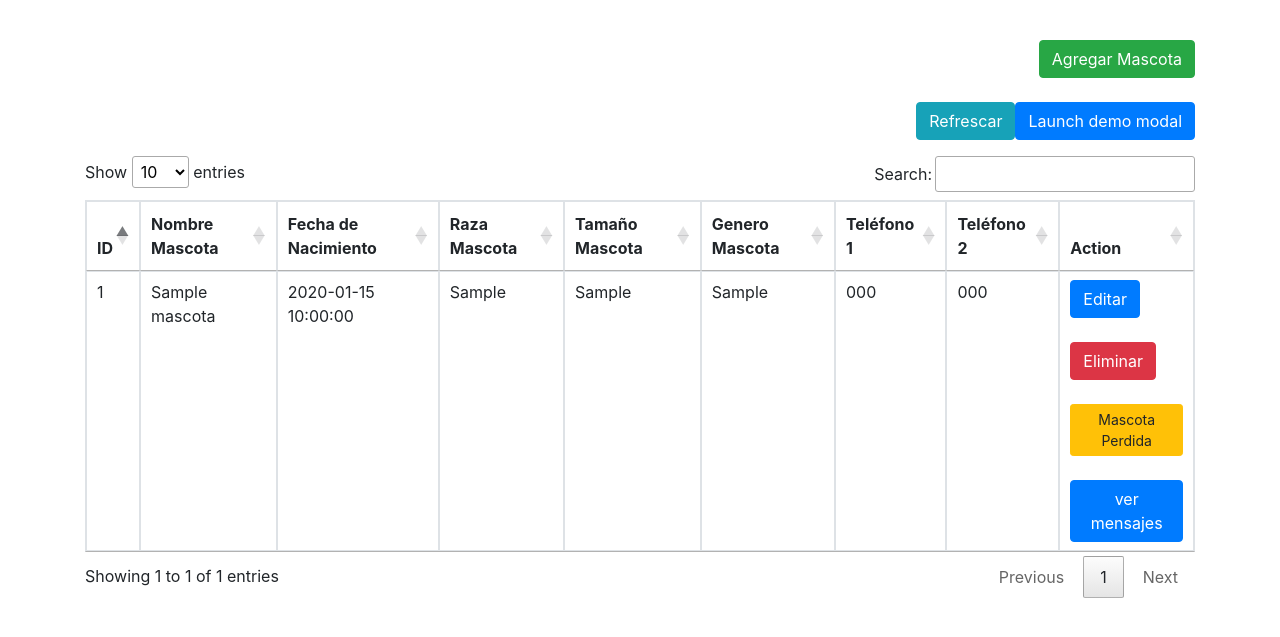
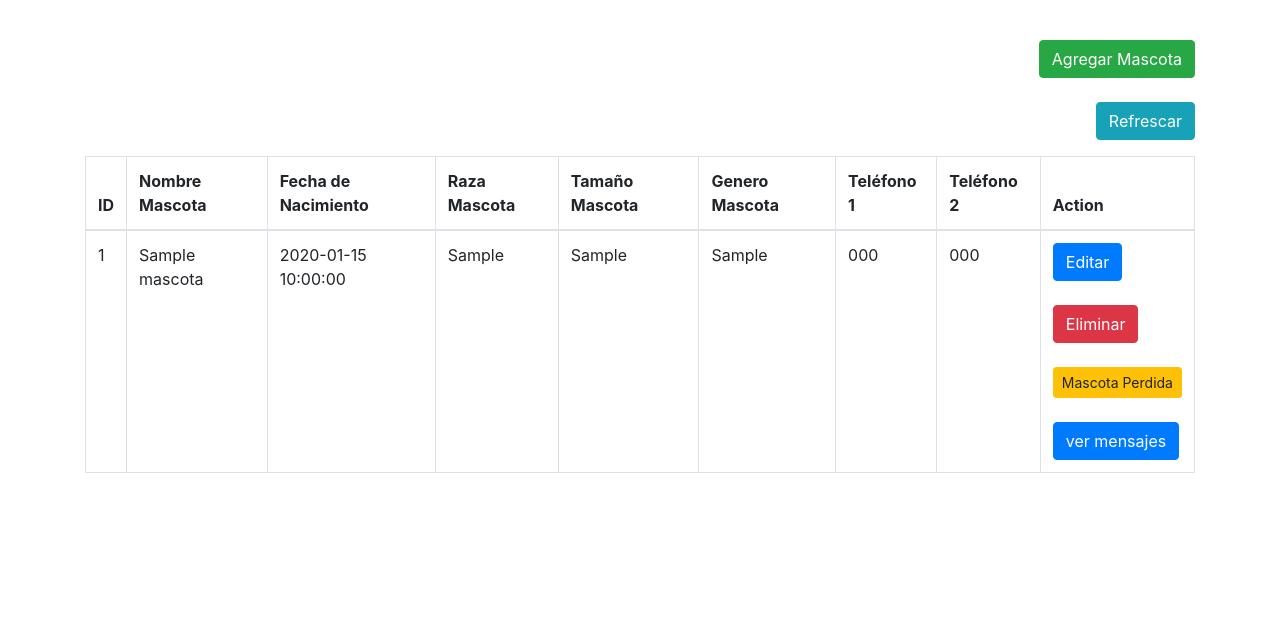
Before and after one commit to pamelan97/Huellitas, a CodeIgniter 4 app: the page made by my-project/myapp/app/Views/login/index.php in a window 1280 px wide. Shown: the top 637 px of the page. Run offline with PHP 8.4 and a stand-in for CodeIgniter, Linux system fonts and the light colour scheme; the template is opened without the code that fills it: most values are stand-ins (such as "Sample title", 1, 10 or a date in 2020); some libraries are stand-ins or nearby versions.

Commit message:
ahora si

```diff
--- a/my-project/myapp/app/Views/formaStandar.php
+++ b/my-project/myapp/app/Views/formaStandar.php
@@ -12,15 +12,13 @@
   integrity="sha256-HwWONEZrpuoh951cQD1ov2HUK5zA5DwJ1DNUXaM6FsY="
   crossorigin="anonymous"></script>
 
-<script src="https://cdnjs.cloudflare.com/ajax/libs/jquery-validate/1.19.3/jquery.validate.js"></script>
 
 <link rel="stylesheet" type="text/css" href="https://cdn.datatables.net/1.10.21/css/jquery.dataTables.min.css">
-<script type="text/javascript" src="https://cdn.datatables.net/1.10.21/js/jquery.dataTables.min.js"></script>
+<link rel="stylesheet" href="http://cdn.jsdelivr.net/npm/bootstrap@4.0.0/dist/css/bootstrap.min.css" integrity="sha384-Gn5384xqQ1aoWXA+058RXPxPg6fy4IWvTNh0E263XmFcJlSAwiGgFAW/dAiS6JXm" crossorigin="anonymous">
+
 <script src="https://code.jquery.com/jquery-3.2.1.slim.min.js" integrity="sha384-KJ3o2DKtIkvYIK3UENzmM7KCkRr/rE9/Qpg6aAZGJwFDMVNA/GpGFF93hXpG5KkN" crossorigin="anonymous"></script>
 <script src="https://cdn.jsdelivr.net/npm/popper.js@1.12.9/dist/umd/popper.min.js" integrity="sha384-ApNbgh9B+Y1QKtv3Rn7W3mgPxhU9K/ScQsAP7hUibX39j7fakFPskvXusvfa0b4Q" crossorigin="anonymous"></script>
 <script src="https://cdn.jsdelivr.net/npm/bootstrap@4.0.0/dist/js/bootstrap.min.js" integrity="sha384-JZR6Spejh4U02d8jOt6vLEHfe/JQGiRRSQQxSfFWpi1MquVdAyjUar5+76PVCmYl" crossorigin="anonymous"></script>
-<link rel="stylesheet" href="https://cdn.jsdelivr.net/npm/bootstrap@4.0.0/dist/css/bootstrap.min.css" integrity="sha384-Gn5384xqQ1aoWXA+058RXPxPg6fy4IWvTNh0E263XmFcJlSAwiGgFAW/dAiS6JXm" crossorigin="anonymous">
-
 
 <div class="container mt-4">
 
--- a/my-project/myapp/app/Views/login/formaUsuario.php
+++ b/my-project/myapp/app/Views/login/formaUsuario.php
@@ -7,15 +7,18 @@
   <link rel="stylesheet" href="https://stackpath.bootstrapcdn.com/bootstrap/4.5.0/css/bootstrap.min.css">
 </head>
 <body>
+
 <script
   src="https://code.jquery.com/jquery-3.6.0.slim.js"
   integrity="sha256-HwWONEZrpuoh951cQD1ov2HUK5zA5DwJ1DNUXaM6FsY="
   crossorigin="anonymous"></script>
 
-<script src="https://cdnjs.cloudflare.com/ajax/libs/jquery-validate/1.19.3/jquery.validate.js"></script>
+<link rel="stylesheet" type="text/css" href="https://cdn.datatables.net/1.10.21/css/jquery.dataTables.min.css">
+<link rel="stylesheet" href="http://cdn.jsdelivr.net/npm/bootstrap@4.0.0/dist/css/bootstrap.min.css" integrity="sha384-Gn5384xqQ1aoWXA+058RXPxPg6fy4IWvTNh0E263XmFcJlSAwiGgFAW/dAiS6JXm" crossorigin="anonymous">
 
-<link rel="stylesheet" type="text/css" href="https://cdn.datatables.net/1.10.21/css/jquery.dataTables.min.css">
-<script type="text/javascript" src="https://cdn.datatables.net/1.10.21/js/jquery.dataTables.min.js"></script>
+<script src="https://code.jquery.com/jquery-3.2.1.slim.min.js" integrity="sha384-KJ3o2DKtIkvYIK3UENzmM7KCkRr/rE9/Qpg6aAZGJwFDMVNA/GpGFF93hXpG5KkN" crossorigin="anonymous"></script>
+<script src="https://cdn.jsdelivr.net/npm/popper.js@1.12.9/dist/umd/popper.min.js" integrity="sha384-ApNbgh9B+Y1QKtv3Rn7W3mgPxhU9K/ScQsAP7hUibX39j7fakFPskvXusvfa0b4Q" crossorigin="anonymous"></script>
+<script src="https://cdn.jsdelivr.net/npm/bootstrap@4.0.0/dist/js/bootstrap.min.js" integrity="sha384-JZR6Spejh4U02d8jOt6vLEHfe/JQGiRRSQQxSfFWpi1MquVdAyjUar5+76PVCmYl" crossorigin="anonymous"></script>
 
 <div class="d-flex justify-content-end">
     <?php if(isset($_SESSION['USR'])) {
--- a/my-project/myapp/app/Views/login/index.php
+++ b/my-project/myapp/app/Views/login/index.php
@@ -7,33 +7,6 @@
 	</div><br>
   <div class="d-flex justify-content-end ">
   <a href="<?php echo site_url('/registromascotaindex') ?>" class="btn btn-info">Refrescar</a>
-
-<!-- Button trigger modal -->
-<button type="button" class="btn btn-primary" data-toggle="modal" data-target="#exampleModal">
-  Launch demo modal
-</button>
-
-<!-- Modal -->
-<div class="modal fade" id="exampleModal" tabindex="-1" role="dialog" aria-labelledby="exampleModalLabel" aria-hidden="true">
-  <div class="modal-dialog" role="document">
-    <div class="modal-content">
-      <div class="modal-header">
-        <h5 class="modal-title" id="exampleModalLabel">Modal title</h5>
-        <button type="button" class="close" data-dismiss="modal" aria-label="Close">
-          <span aria-hidden="true">&times;</span>
-        </button>
-      </div>
-      <div class="modal-body">
-        ...
-      </div>
-      <div class="modal-footer">
-        <button type="button" class="btn btn-secondary" data-dismiss="modal">Close</button>
-        <button type="button" class="btn btn-primary">Save changes</button>
-      </div>
-    </div>
-  </div>
-</div>
-
 
 	</div>
 <div class="mt-3">
@@ -78,6 +51,9 @@
               <a href="<?php echo site_url('/registromascota-editar/'.$reg['mascota']->id);?>" class="btn btn-primary">Editar</a><br><br>
               <a href="<?php echo site_url('/registromascota-eliminar/'.$reg['mascota']->id);?>" class="btn btn-danger">Eliminar</a><br><br>
               <a href="<?php echo site_url('/mascotaperdida/'.$reg['mascota']->id);?>" class="btn btn-warning btn-sm"><?= ($reg['mascota']->estadoMascotas==1?'Mascota Encontrada':'Mascota Perdida') ?></a><br><br>
+
+
+
               <?php if($reg['mensaje']):?>
                 <button type="button" class="btn btn-primary" data-toggle="modal" data-target="#mensaje<?=$reg['mascota']->id?>">
                   ver mensajes
@@ -103,6 +79,9 @@
                   </div>
                 </div>
 
+
+
+
               <?php endif; ?>
             </td>
           </tr>
```
Also changed, not shown: 1 other file.
